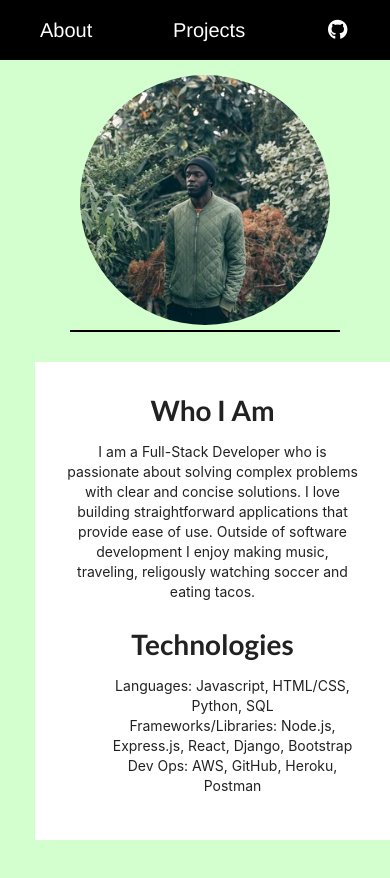
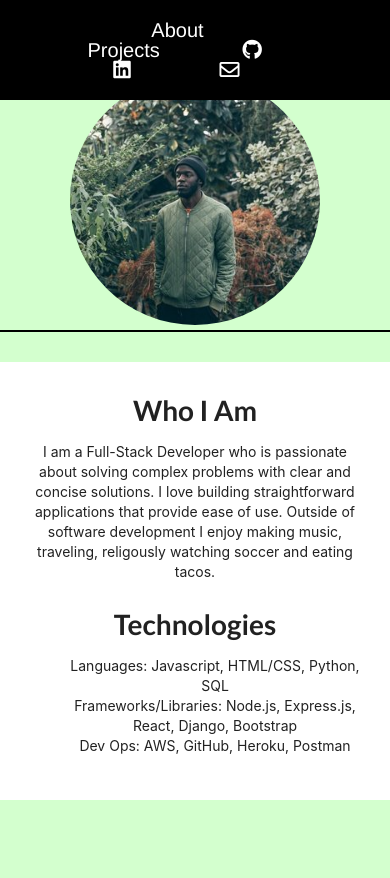
Before and after one commit to lonestar92s/portfolio_final, a React (Create React App) app: page /about in a window 390 px wide. Shown: the top 878 px of the page. Built offline with nearby package versions, Linux system fonts and the light colour scheme.

Commit message:
css changes

```diff
--- a/src/App.css
+++ b/src/App.css
@@ -4,11 +4,6 @@ html{
    background-attachment: fixed;
  }
 
- body {
-
-  overflow-x: auto;
-  /*white-space: nowrap;*/
-}
 
 .link:hover{
   color: white;
@@ -45,7 +40,7 @@ html{
 
 .Main{
   margin-top: 75px;
-  margin-left: 35px;
+  /*margin-left: 35px;*/
   border-width: 10px;
 }
 
@@ -103,10 +98,7 @@ ul{
 .Parent{
   text-align: center;
   margin-top: 75px;
-  margin-left: 35px;
   border-width: 10px;
-  margin-top: 75px;
-  margin-right: 50px;
   border-bottom: 2px solid black;
 }
 .About{
@@ -122,18 +114,11 @@ ul{
 
 /*Responsive Nav and Page*/
 @media(max-width:1000px) {
-.Navbar{
-  display: inline-block;
-  white-space: nowrap;
-  }
+
 .Name{
   display: none;
 }
 
-.link{
-  display: inline-block;
-  white-space: nowrap;
-  }
 }
 /*contact form*/
 * {
@@ -190,13 +175,3 @@ ul{
   padding: 7px;
   font-weight: bold;
 }
-
-/* ----------- iPhone X ----------- */
-
-/* Portrait and Landscape */
-@media only screen
-  and (min-device-width: 375px)
-  and (max-device-width: 812px)
-  and (-webkit-min-device-pixel-ratio: 3) {
-
-}
```
